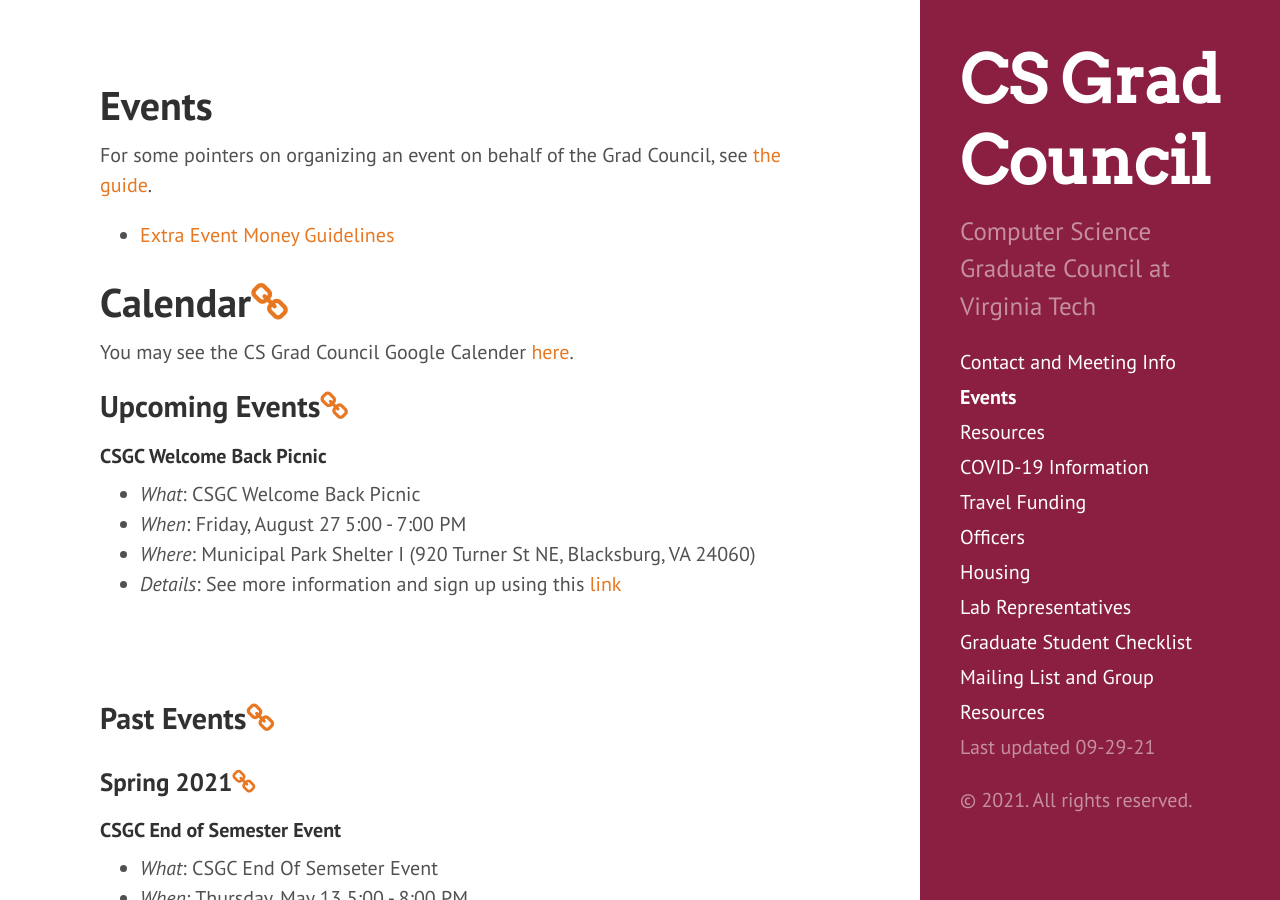
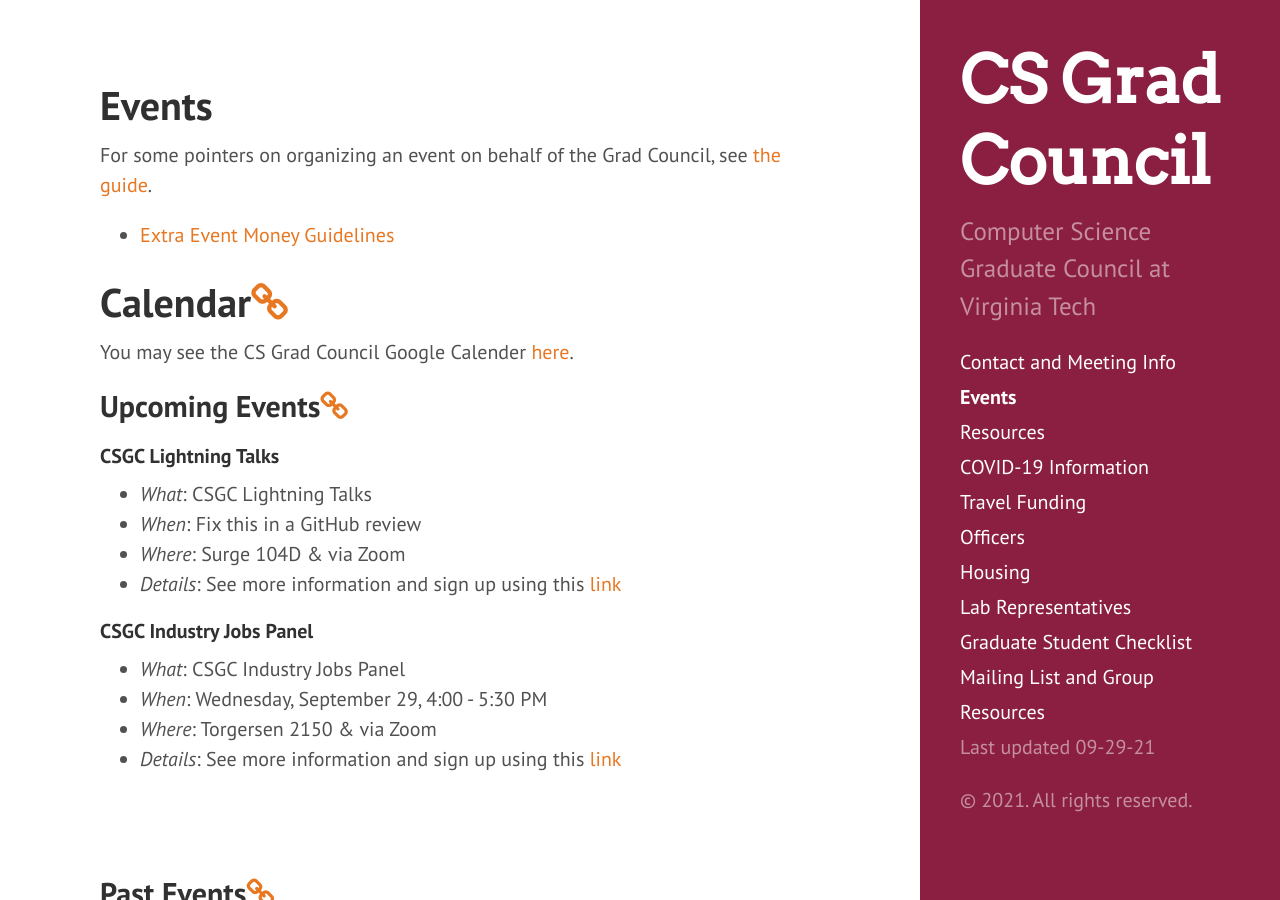
Before and after one commit to CSGraduateCouncil-VirginiaTech/csgc-website, a Jekyll site: the page built from events.md, in a window 1280 px wide and 900 px high. Built offline with Jekyll 4.4.1, drawn with Linux system fonts in a browser that asks for light colours.

Commit message:
Add industry panel and lightning talks to events page

```diff
--- a/events.md
+++ b/events.md
@@ -13,6 +13,25 @@
 
 ## <a name="UpcomingEvents"></a>Upcoming Events<a href="#UpcomingEvents"><i class="fa fa-link" aria-hidden="true"></i></a>
 
+#### CSGC Lightning Talks
+
+- *What*: CSGC Lightning Talks
+- *When*: Fix this in a GitHub review
+- *Where*: Surge 104D & via Zoom
+- *Details*: See more information and sign up using this [link](https://forms.gle/PDHMUtDcMWsmz5856)
+
+#### CSGC Industry Jobs Panel
+
+- *What*: CSGC Industry Jobs Panel
+- *When*: Wednesday, September 29, 4:00 - 5:30 PM
+- *Where*: Torgersen 2150 & via Zoom
+- *Details*: See more information and sign up using this [link](https://forms.gle/rZJyZZLg3rau4RNX9)
+
+<br/><br/>
+
+## <a name="PastEvents"></a>Past Events<a href="#PastEvents"><i class="fa fa-link" aria-hidden="true"></i></a>
+
+### <a name="Fall2021"></a>Fall 2021<a href="#Fall2021"><i class="fa fa-link" aria-hidden="true"></i></a>
 
 #### CSGC Welcome Back Picnic
 
@@ -20,10 +39,6 @@
 - *When*: Friday, August 27 5:00 - 7:00 PM
 - *Where*: Municipal Park Shelter I (920 Turner St NE, Blacksburg, VA 24060)
 - *Details*: See more information and sign up using this [link](https://forms.gle/8thLi3T8AFh6sCM47)
-
-<br/><br/>
-
-## <a name="PastEvents"></a>Past Events<a href="#PastEvents"><i class="fa fa-link" aria-hidden="true"></i></a>
 
 ### <a name="Spring2021"></a>Spring 2021<a href="#Spring2021"><i class="fa fa-link" aria-hidden="true"></i></a>
 
```
